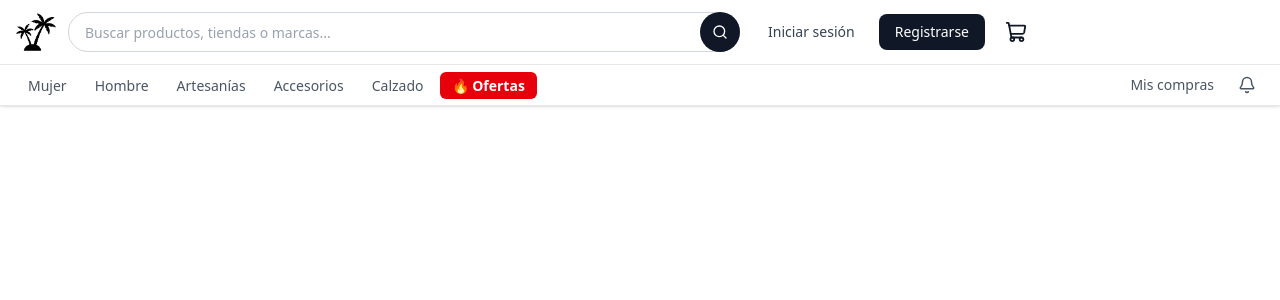
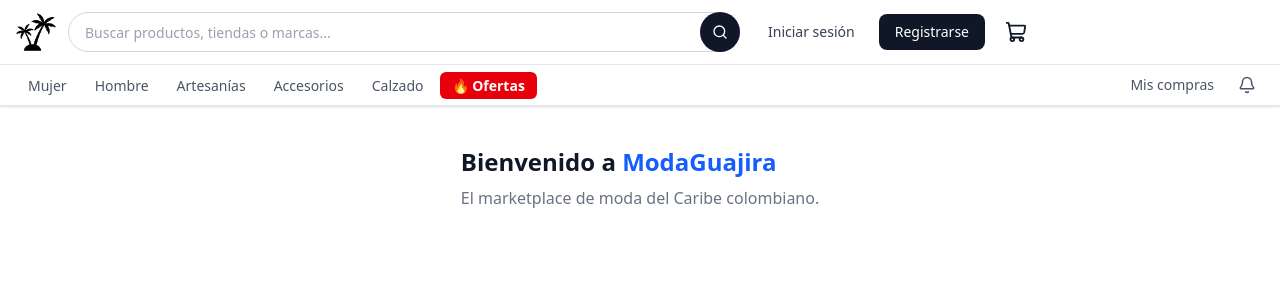
Before and after one commit to ijxrgent/dropshipping, a Next.js app: page / in a window 1280 px wide. Shown: the top 300 px of the page. Built offline with nearby package versions, Linux system fonts and the light colour scheme; no server answers.

Commit message:
Modificando el header e implementando el SessionProvider

```diff
--- a/src/app/(main)/layout.tsx
+++ b/src/app/(main)/layout.tsx
@@ -1,4 +1,5 @@
 import Header from '@/components/header/Header'
+import SessionProvider from '@/components/SessionProvider'
 
 export default function MainLayout({
   children,
@@ -6,9 +7,9 @@ export default function MainLayout({
   children: React.ReactNode
 }) {
   return (
-    <>
+    <SessionProvider>
       <Header />
       {children}
-    </>
+    </SessionProvider>
   )
 }
--- a/src/app/(main)/page.tsx
+++ b/src/app/(main)/page.tsx
@@ -1,5 +1,12 @@
-export default function Home() {
+export default function HomePage() {
   return (
-    <div className="flex flex-col flex-1 items-center justify-center bg-zinc-50 font-sans dark:bg-black"></div>
+    <main className="max-w-7xl mx-auto px-4 py-10">
+      <h1 className="text-2xl font-bold text-gray-900">
+        Bienvenido a <span className="text-blue-600">ModaGuajira</span>
+      </h1>
+      <p className="mt-2 text-gray-500">
+        El marketplace de moda del Caribe colombiano.
+      </p>
+    </main>
   )
 }
--- /dev/null
+++ b/src/components/SessionProvider.tsx
@@ -0,0 +1,11 @@
+'use client'
+
+import { SessionProvider as NextAuthSessionProvider } from 'next-auth/react'
+
+export default function SessionProvider({
+  children,
+}: {
+  children: React.ReactNode
+}) {
+  return <NextAuthSessionProvider>{children}</NextAuthSessionProvider>
+}
--- a/src/components/header/Header.tsx
+++ b/src/components/header/Header.tsx
@@ -1,33 +1,40 @@
-//src/components/header/Header.tsx
 'use client'
 
 import { useState } from 'react'
+import { useSession } from 'next-auth/react'
 import HeaderTop from './HeaderTop'
 import HeaderNav from './HeaderNav'
 import MobileMenu from './MobileMenu'
 
-// Simulación de sesión — reemplaza con: import { useSession } from 'next-auth/react'
-const mockSession = {
-  user: null as null | { name: string; email: string; role: string },
-}
-
 export default function Header() {
   const [mobileOpen, setMobileOpen] = useState(false)
   const [cartCount] = useState(0)
+  const { data: session } = useSession()
 
-  // Reemplaza esto con: const { data: session } = useSession()
-  const session = mockSession
+  // Adapta la forma que espera HeaderTop y MobileMenu
+  const sessionData = {
+    user: session?.user
+      ? {
+          name: session.user.name ?? '',
+          email: session.user.email ?? '',
+          role: session.user.role ?? 'BUYER',
+        }
+      : null,
+  }
 
   return (
     <header className="w-full bg-white border-b border-gray-200 sticky top-0 z-50 shadow-sm">
       <HeaderTop
-        session={session}
+        session={sessionData}
         cartCount={cartCount}
         onMenuToggle={() => setMobileOpen((v) => !v)}
       />
       <HeaderNav />
       {mobileOpen && (
-        <MobileMenu session={session} onClose={() => setMobileOpen(false)} />
+        <MobileMenu
+          session={sessionData}
+          onClose={() => setMobileOpen(false)}
+        />
       )}
     </header>
   )
--- a/src/components/header/UserMenu.tsx
+++ b/src/components/header/UserMenu.tsx
@@ -11,7 +11,7 @@ import {
   LogOut,
   Settings,
 } from 'lucide-react'
-// import { signOut } from 'next-auth/react'  ← descomenta cuando tengas la sesión real
+import { signOut } from 'next-auth/react'
 
 interface UserMenuProps {
   user: { name: string; email: string; role: string }
@@ -125,7 +125,7 @@ export default function UserMenu({ user }: UserMenuProps) {
             <button
               onClick={() => {
                 setOpen(false)
-                // signOut({ callbackUrl: '/' })  ← descomenta cuando tengas la sesión real
+                signOut({ callbackUrl: '/' })
                 alert('signOut() — conectar con NextAuth')
               }}
               className="w-full flex items-center gap-3 px-4 py-2 text-sm text-red-600 hover:bg-red-50 transition-colors"
```
